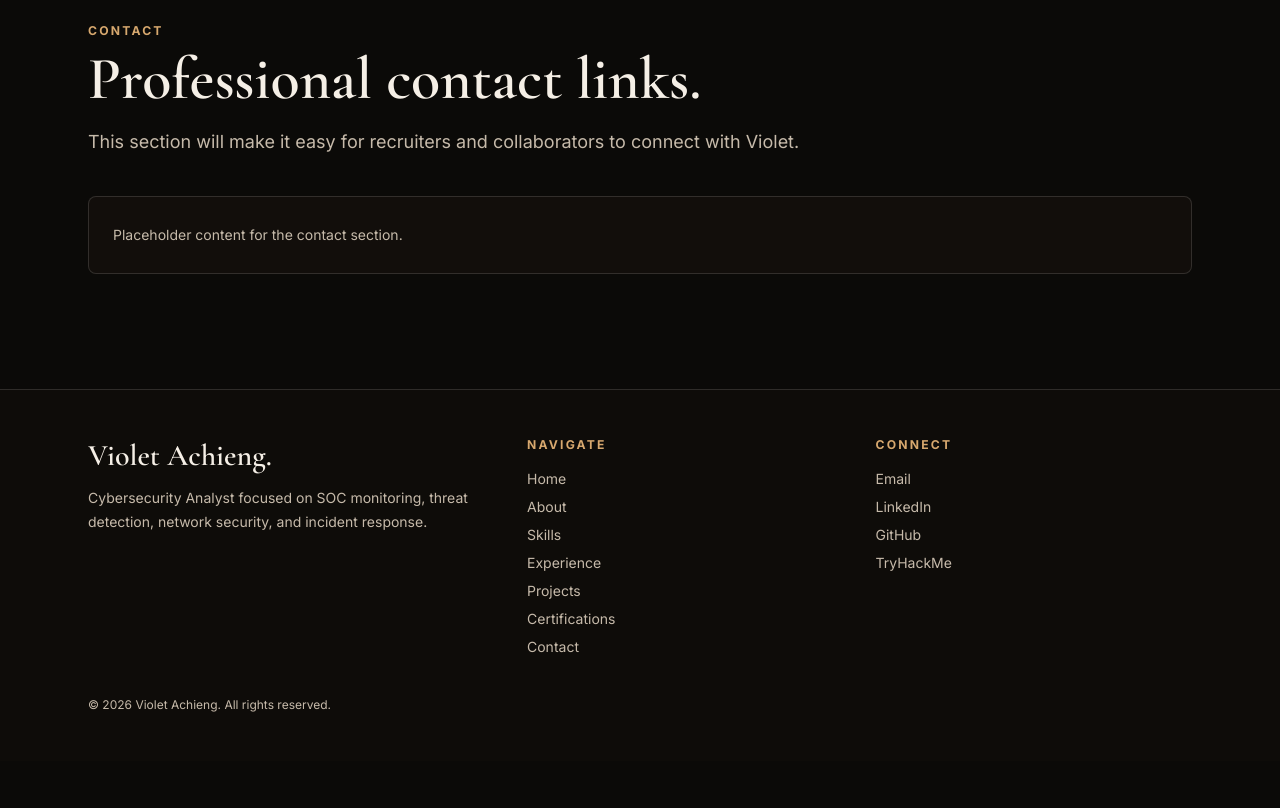
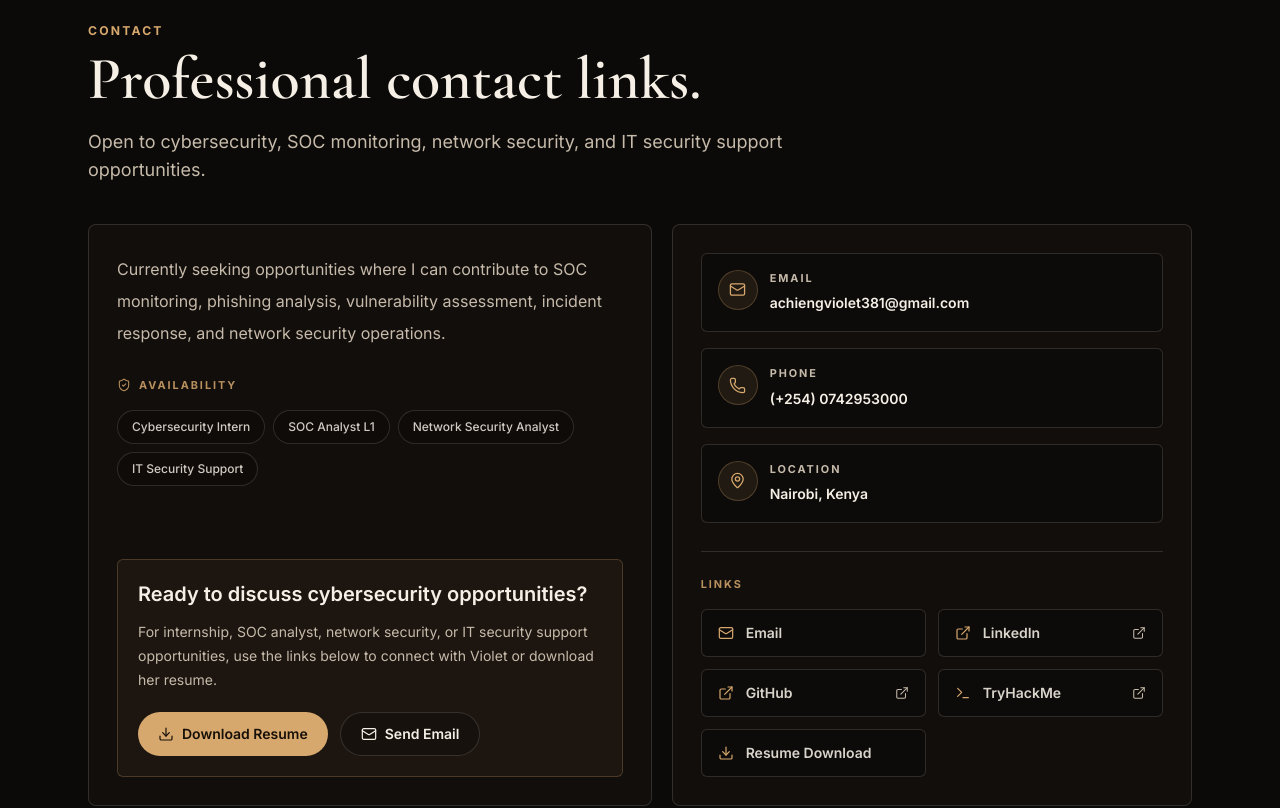
Before and after one commit to Iano0795/violets_portfolio, a Next.js app: page / in a window 1280 px wide. Shown: the part 7740-8548 px from the top of the page. Before the commit the page ends 8501 px from the top, so only its background shows below. Built offline with nearby package versions, Linux system fonts and the light colour scheme.

Commit message:
feat: implement ContactSection with dynamic content and update portfolio data structure

```diff
--- a/src/app/page.tsx
+++ b/src/app/page.tsx
@@ -1,22 +1,12 @@
 import { Footer } from "@/components/layout/Footer";
 import { Header } from "@/components/layout/Header";
 import { AboutSection } from "@/components/sections/AboutSection";
+import { ContactSection } from "@/components/sections/ContactSection";
 import { CredentialsSection } from "@/components/sections/CredentialsSection";
 import { ExperienceSection } from "@/components/sections/ExperienceSection";
 import { HeroSection } from "@/components/sections/HeroSection";
 import { ProjectsSection } from "@/components/sections/ProjectsSection";
 import { SkillsSection } from "@/components/sections/SkillsSection";
-import { SectionHeader } from "@/components/ui/SectionHeader";
-
-const remainingPlaceholderSections = [
-  {
-    id: "contact",
-    eyebrow: "Contact",
-    title: "Professional contact links.",
-    description:
-      "This section will make it easy for recruiters and collaborators to connect with Violet.",
-  },
-];
 
 export default function Home() {
   return (
@@ -35,22 +25,7 @@ export default function Home() {
 
         <CredentialsSection />
 
-        {remainingPlaceholderSections.map((section) => (
-          <section
-            className="section-divider section-shell"
-            id={section.id}
-            key={section.id}
-          >
-            <SectionHeader
-              description={section.description}
-              eyebrow={section.eyebrow}
-              title={section.title}
-            />
-            <div className="surface-panel mt-10 p-6 text-sm leading-7 text-muted-foreground">
-              Placeholder content for the {section.eyebrow.toLowerCase()} section.
-            </div>
-          </section>
-        ))}
+        <ContactSection />
       </main>
       <Footer />
     </>
--- a/src/components/sections/ContactSection.tsx
+++ b/src/components/sections/ContactSection.tsx
@@ -1,28 +1,215 @@
+import {
+  Download,
+  ExternalLink,
+  Mail,
+  MapPin,
+  Phone,
+  ShieldCheck,
+  Terminal,
+} from "lucide-react";
+import type { LucideIcon } from "lucide-react";
 import { portfolio } from "@/data/portfolio";
 import { buttonVariants } from "@/components/ui/Button";
 import { SectionHeader } from "@/components/ui/SectionHeader";
+import { cn } from "@/lib/utils";
+
+const linkIcons: Record<string, LucideIcon> = {
+  email: Mail,
+  linkedin: ExternalLink,
+  github: ExternalLink,
+  tryhackme: Terminal,
+  resume: Download,
+};
+
+function isExternalLink(href: string) {
+  return href.startsWith("http://") || href.startsWith("https://");
+}
 
 export function ContactSection() {
+  const { contact } = portfolio;
+
   return (
-    <section className="border-t border-white/10 px-6 py-20" id="contact">
-      <div className="mx-auto max-w-6xl">
+    <section className="section-divider section-shell relative" id="contact">
+      <div
+        aria-hidden="true"
+        className="pointer-events-none absolute inset-x-0 top-24 -z-10 h-72 bg-[radial-gradient(circle_at_50%_0%,rgba(215,168,110,0.11),transparent_60%)]"
+      />
+
+      <div className="relative">
         <SectionHeader
-          description="Contact links are centralized in the portfolio data file for easy updates."
-          eyebrow="Contact"
-          title="Connect with Violet."
+          description={contact.description}
+          eyebrow={contact.eyebrow}
+          title={contact.title}
         />
-        <div className="mt-10 flex flex-wrap gap-3">
-          {portfolio.contactLinks.map((link, index) => (
-            <a
-              className={buttonVariants(index === 0 ? "primary" : "secondary")}
-              href={link.href}
-              key={link.label}
-            >
-              {link.label}
-            </a>
-          ))}
+
+        <div className="mt-10 grid gap-5 lg:grid-cols-[1.04fr_0.96fr] lg:items-stretch">
+          <article className="surface-panel flex min-h-full flex-col p-6 md:p-7">
+            <p className="text-base leading-8 text-muted-foreground">
+              {contact.message}
+            </p>
+
+            <div className="mt-7">
+              <div className="flex items-center gap-2 text-[0.68rem] font-bold uppercase tracking-[0.18em] text-accent/85">
+                <ShieldCheck aria-hidden="true" size={14} strokeWidth={1.8} />
+                Availability
+              </div>
+              <ul className="mt-4 flex flex-wrap gap-2">
+                {contact.availability.map((role) => (
+                  <li
+                    className="rounded-full border border-border bg-background/55 px-3.5 py-1.5 text-xs font-medium leading-5 text-foreground/84"
+                    key={role}
+                  >
+                    {role}
+                  </li>
+                ))}
+              </ul>
+            </div>
+
+            <div className="mt-auto pt-8">
+              <div className="rounded-md border border-accent/25 bg-accent/[0.055] p-5">
+                <h3 className="text-xl font-semibold leading-7 text-foreground">
+                  {contact.ctaTitle}
+                </h3>
+                <p className="mt-3 text-sm leading-6 text-muted-foreground">
+                  {contact.ctaText}
+                </p>
+                <div className="mt-5 flex flex-col gap-3 sm:flex-row sm:flex-wrap">
+                  <a
+                    className={cn(
+                      buttonVariants("primary"),
+                      "gap-2 w-full sm:w-auto",
+                    )}
+                    download
+                    href={contact.resumePath}
+                  >
+                    <Download aria-hidden="true" size={16} strokeWidth={1.8} />
+                    Download Resume
+                  </a>
+                  <a
+                    className={cn(
+                      buttonVariants("secondary"),
+                      "gap-2 w-full sm:w-auto",
+                    )}
+                    href={`mailto:${contact.email}`}
+                  >
+                    <Mail aria-hidden="true" size={16} strokeWidth={1.8} />
+                    Send Email
+                  </a>
+                </div>
+              </div>
+            </div>
+          </article>
+
+          <aside className="surface-panel p-6 md:p-7" aria-label="Contact details">
+            <div className="space-y-4">
+              <ContactDetail
+                href={`mailto:${contact.email}`}
+                icon={Mail}
+                label="Email"
+                value={contact.email}
+              />
+              <ContactDetail
+                href={`tel:${contact.phoneHref}`}
+                icon={Phone}
+                label="Phone"
+                value={contact.phone}
+              />
+              <ContactDetail
+                icon={MapPin}
+                label="Location"
+                value={contact.location}
+              />
+            </div>
+
+            <div className="mt-7 border-t border-border pt-6">
+              <p className="text-[0.68rem] font-bold uppercase tracking-[0.18em] text-accent/85">
+                Links
+              </p>
+              <ul className="mt-4 grid gap-3 sm:grid-cols-2">
+                {contact.links.map((link) => {
+                  const LinkIcon = linkIcons[link.type] ?? ExternalLink;
+                  const external = isExternalLink(link.href);
+
+                  return (
+                    <li key={link.label}>
+                      <a
+                        className="group flex min-h-12 items-center justify-between gap-3 rounded-md border border-border bg-background/45 px-4 py-3 text-sm font-semibold text-foreground/88 transition-colors hover:border-accent/45 hover:bg-surface focus-visible:outline focus-visible:outline-2 focus-visible:outline-offset-4 focus-visible:outline-accent"
+                        download={link.download || undefined}
+                        href={link.href}
+                        rel={external ? "noreferrer" : undefined}
+                        target={external ? "_blank" : undefined}
+                      >
+                        <span className="inline-flex items-center gap-3">
+                          <LinkIcon
+                            aria-hidden="true"
+                            className="text-accent"
+                            size={16}
+                            strokeWidth={1.8}
+                          />
+                          {link.label}
+                        </span>
+                        {external ? (
+                          <ExternalLink
+                            aria-hidden="true"
+                            className="text-muted-foreground transition-colors group-hover:text-accent"
+                            size={14}
+                            strokeWidth={1.8}
+                          />
+                        ) : null}
+                      </a>
+                    </li>
+                  );
+                })}
+              </ul>
+            </div>
+          </aside>
         </div>
       </div>
     </section>
   );
 }
+
+function ContactDetail({
+  href,
+  icon: Icon,
+  label,
+  value,
+}: {
+  href?: string;
+  icon: LucideIcon;
+  label: string;
+  value: string;
+}) {
+  const content = (
+    <>
+      <span className="flex h-10 w-10 shrink-0 items-center justify-center rounded-full border border-accent/25 bg-accent/10 text-accent">
+        <Icon aria-hidden="true" size={17} strokeWidth={1.8} />
+      </span>
+      <span className="min-w-0">
+        <span className="block text-[0.68rem] font-bold uppercase tracking-[0.18em] text-muted-foreground">
+          {label}
+        </span>
+        <span className="mt-1 block break-words text-sm font-semibold leading-6 text-foreground">
+          {value}
+        </span>
+      </span>
+    </>
+  );
+
+  if (href) {
+    return (
+      <a
+        className="flex items-start gap-3 rounded-md border border-border bg-background/45 p-4 transition-colors hover:border-accent/45 hover:bg-surface focus-visible:outline focus-visible:outline-2 focus-visible:outline-offset-4 focus-visible:outline-accent"
+        href={href}
+      >
+        {content}
+      </a>
+    );
+  }
+
+  return (
+    <div className="flex items-start gap-3 rounded-md border border-border bg-background/45 p-4">
+      {content}
+    </div>
+  );
+}
--- a/src/data/portfolio.ts
+++ b/src/data/portfolio.ts
@@ -67,6 +67,24 @@ export type Credential = {
 export type ContactLink = {
   label: string;
   href: string;
+  type: "email" | "linkedin" | "github" | "tryhackme" | "resume";
+  download?: boolean;
+};
+
+export type ContactProfile = {
+  eyebrow: string;
+  title: string;
+  description: string;
+  message: string;
+  ctaTitle: string;
+  ctaText: string;
+  email: string;
+  phone: string;
+  phoneHref: string;
+  location: string;
+  availability: string[];
+  resumePath: string;
+  links: ContactLink[];
 };
 
 export const experience = [
@@ -293,6 +311,57 @@ export const about = {
   ],
 } satisfies AboutProfile;
 
+export const contact = {
+  eyebrow: "Contact",
+  title: "Professional contact links.",
+  description:
+    "Open to cybersecurity, SOC monitoring, network security, and IT security support opportunities.",
+  message:
+    "Currently seeking opportunities where I can contribute to SOC monitoring, phishing analysis, vulnerability assessment, incident response, and network security operations.",
+  ctaTitle: "Ready to discuss cybersecurity opportunities?",
+  ctaText:
+    "For internship, SOC analyst, network security, or IT security support opportunities, use the links below to connect with Violet or download her resume.",
+  email: "achiengviolet381@gmail.com",
+  phone: "(+254) 0742953000",
+  phoneHref: "+254742953000",
+  location: "Nairobi, Kenya",
+  availability: [
+    "Cybersecurity Intern",
+    "SOC Analyst L1",
+    "Network Security Analyst",
+    "IT Security Support",
+  ],
+  resumePath: "/documents/violet-achieng-resume.pdf",
+  links: [
+    {
+      label: "Email",
+      href: "mailto:achiengviolet381@gmail.com",
+      type: "email",
+    },
+    {
+      label: "LinkedIn",
+      href: "https://www.linkedin.com/in/violet-achieng-265191299/",
+      type: "linkedin",
+    },
+    {
+      label: "GitHub",
+      href: "https://github.com/",
+      type: "github",
+    },
+    {
+      label: "TryHackMe",
+      href: "https://tryhackme.com/",
+      type: "tryhackme",
+    },
+    {
+      label: "Resume Download",
+      href: "/documents/violet-achieng-resume.pdf",
+      type: "resume",
+      download: true,
+    },
+  ],
+} satisfies ContactProfile;
+
 export const portfolio = {
   personal: {
     name: "Violet Achieng",
@@ -433,10 +502,6 @@ export const portfolio = {
     "SOC learning path",
   ],
   credentials,
-  contactLinks: [
-    { label: "Email", href: "mailto:violet@example.com" },
-    { label: "LinkedIn", href: "https://www.linkedin.com/" },
-    { label: "GitHub", href: "https://github.com/" },
-    { label: "TryHackMe", href: "https://tryhackme.com/" },
-  ] satisfies ContactLink[],
+  contact,
+  contactLinks: contact.links,
 };
```
